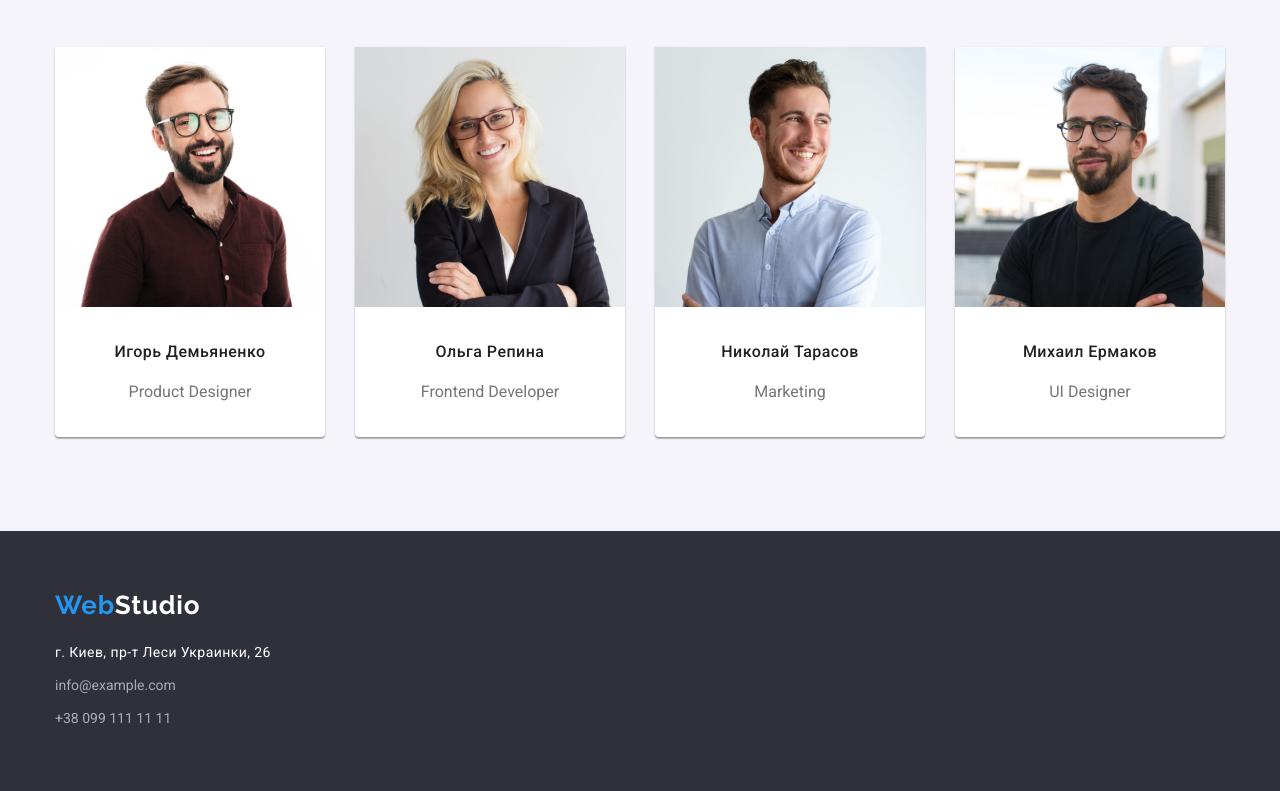
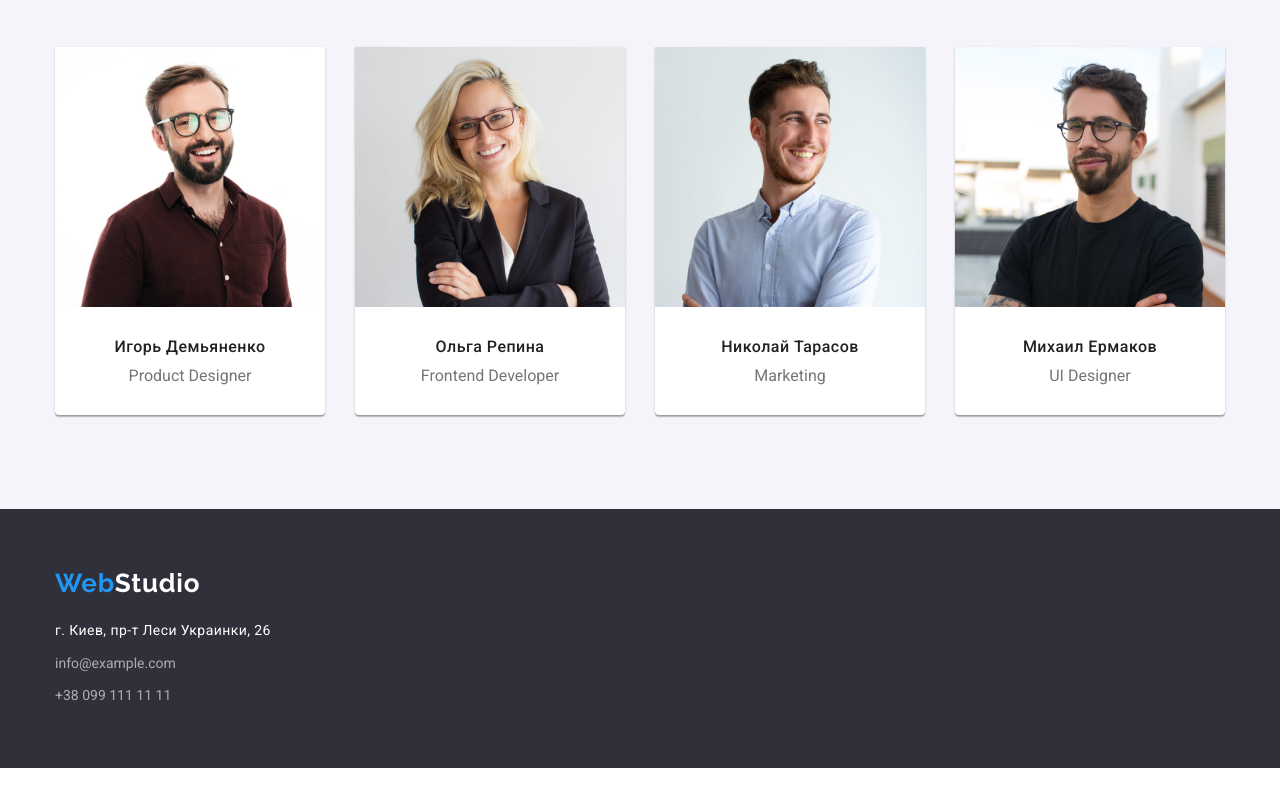
Before and after one commit to Alexyo2626/goit-markup-hw-03, a plain HTML site: page index.html in a window 1280 px wide. Shown: the part 1584-2375 px from the top of the page. After the commit the page ends 2352 px from the top, so only its background shows below. Drawn offline with nearby package versions, Linux system fonts and the light colour scheme.

```diff
--- a/css/styles.css
+++ b/css/styles.css
@@ -300,7 +300,7 @@ h1,h2,h3,h4,h5,h6,p,ul {
 
     font-weight: 500;
     font-size: 16px;
-    line-height: 1.9;
+    line-height: 1.19;
     text-align: center;
     letter-spacing: 0.03em;
 }
@@ -312,7 +312,7 @@ h1,h2,h3,h4,h5,h6,p,ul {
 
     font-size: 16px;
     text-align: center;
-    line-height: 1.9;
+    line-height: 1.19;
 }
 
 
```
